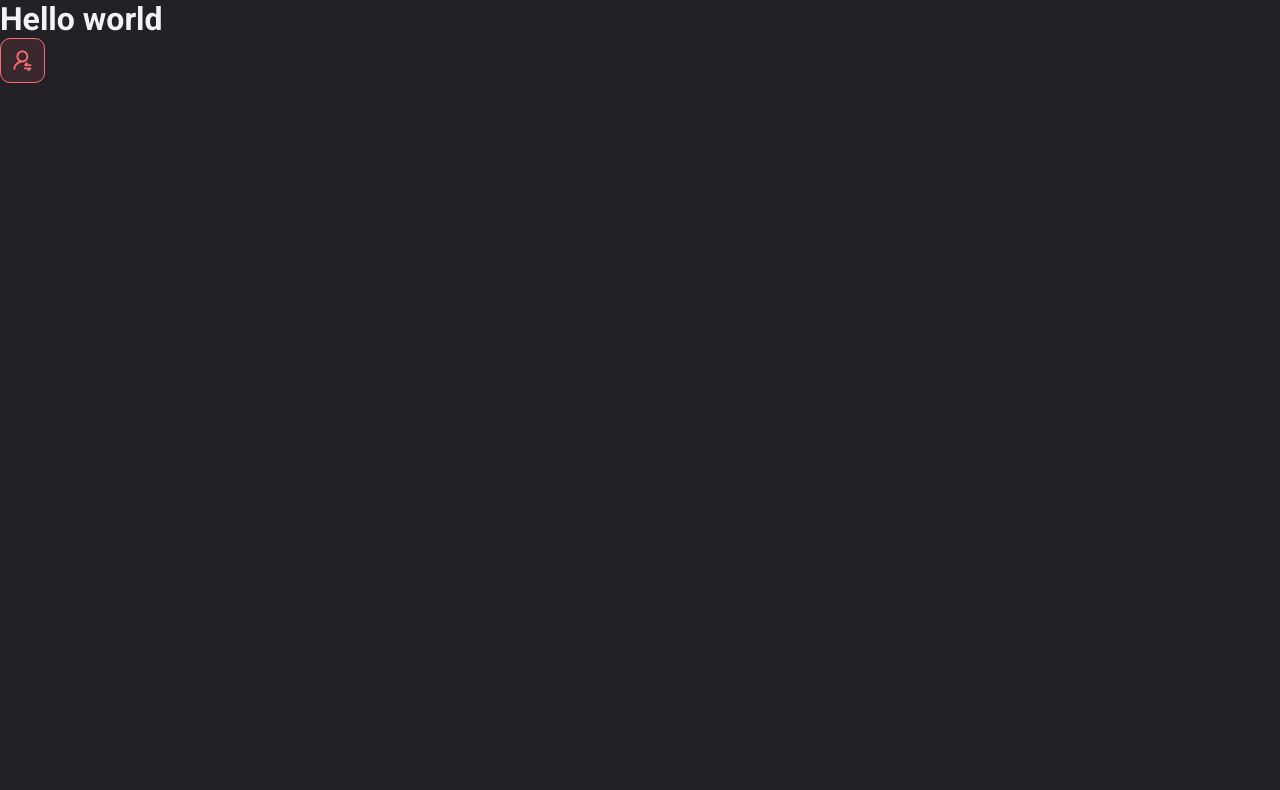
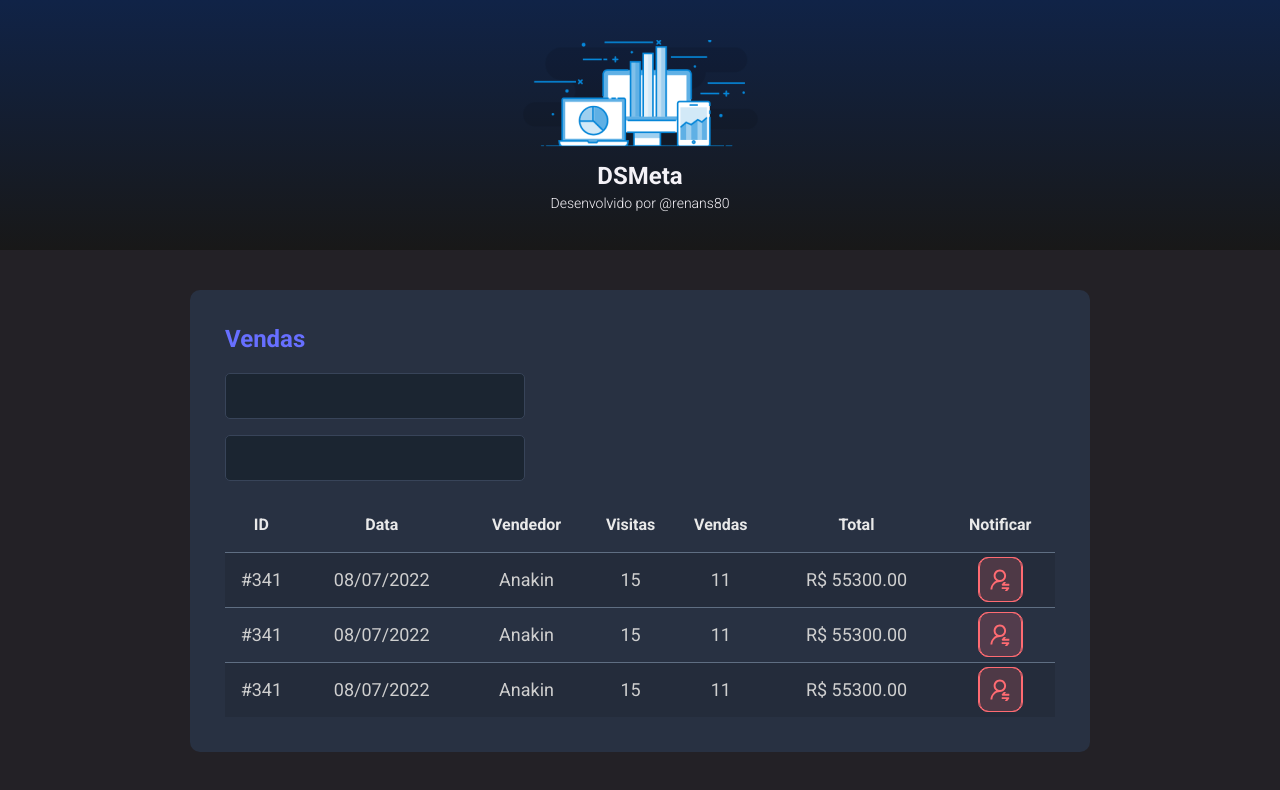
Before and after one commit to RenanS80/dsmeta, a React (Vite) app in the folder frontend/: page / in a window 1280 px wide. Shown: the top 790 px of the page. Built offline with nearby package versions, Linux system fonts and the light colour scheme.

Commit message:
feat (frontend): header and salesCard components

```diff
--- a/frontend/src/App.tsx
+++ b/frontend/src/App.tsx
@@ -1,13 +1,20 @@
-import NotificationButton from "./components/NotificationButton"
-
+import Header from "./components/Header"
+import SalesCard from "./components/SalesCard"
 
 function App() {
   return (
     <>
-        <h1>Hello world</h1>
-        <NotificationButton />
+      <Header />
+
+      <main>
+        <section id="sales">
+          <div className="dsmeta-container">
+            <SalesCard />
+          </div>
+        </section>
+      </main>
+
     </>
-
   )
 }
 
--- /dev/null
+++ b/frontend/src/components/Header/index.tsx
@@ -0,0 +1,19 @@
+import logo from '../../assets/images/logo.png';
+import './styles.css';
+
+function Header() {
+    return (
+        <header>
+            <div className="dsmeta-logo-container">
+                <img src={logo} alt="DSMeta" />
+                <h1>DSMeta</h1>
+                <p>
+                    Desenvolvido por
+                    <a href="https://github.com/RenanS80"> @renans80</a>
+                </p>
+            </div>
+        </header>
+    )
+}
+
+export default Header;
--- /dev/null
+++ b/frontend/src/components/Header/styles.css
@@ -0,0 +1,28 @@
+header {
+    background: linear-gradient(180deg, #102347 0%, #181818 100%);
+    height: 25rem;
+    display: flex;
+    align-items: center;
+    justify-content: center;
+}
+
+.dsmeta-logo-container {
+    display: flex;
+    flex-direction: column;
+    align-items: center;
+}
+
+.dsmeta-logo-container img {
+    width: 23.5rem;
+}
+
+.dsmeta-logo-container h1 {
+    margin-top: 1.5rem;
+    font-size: 2.4rem;
+}
+
+.dsmeta-logo-container p {
+    font-size: 1.4rem;
+    font-weight: 300;
+    margin-top: 0.5rem;
+}
--- a/frontend/src/components/NotificationButton/index.tsx
+++ b/frontend/src/components/NotificationButton/index.tsx
@@ -1,11 +1,11 @@
 import icon from '../../assets/images/notification-icon.svg';
+import './styles.css';
 
 function NotificationButton() {
     return (
         <div className="dsmeta-red-btn">
             <img src={icon} alt="Notificar" />
         </div>
-
     )
 }
 
--- /dev/null
+++ b/frontend/src/components/NotificationButton/styles.css
@@ -0,0 +1,11 @@
+.dsmeta-red-btn {
+    height: 4.5rem;
+    width: 4.5rem;
+    background: rgba(255, 107, 114, 0.1);
+    border: 0.1rem solid #ff6b72;
+    border-radius: 1rem;
+    display: flex;
+    align-items: center;
+    justify-content: center;
+    cursor: pointer;
+  }
--- /dev/null
+++ b/frontend/src/components/SalesCard/index.tsx
@@ -0,0 +1,85 @@
+import NotificationButton from '../NotificationButton';
+import './styles.css';
+
+function SalesCard() {
+    return (
+        <div className="dsmeta-card">
+            <h2 className="dsmeta-sales-title">Vendas</h2>
+            <div>
+                <div className="dsmeta-form-control-container">
+                    <input className="dsmeta-form-control" type="text" />
+                </div>
+                <div className="dsmeta-form-control-container">
+                    <input className="dsmeta-form-control" type="text" />
+                </div>
+            </div>
+
+            <div>
+                <table className="dsmeta-sales-table">
+                    <thead>
+                        <tr>
+                            <th className="show992">ID</th>
+                            <th className="show576">Data</th>
+                            <th>Vendedor</th>
+                            <th className="show992">Visitas</th>
+                            <th className="show992">Vendas</th>
+                            <th>Total</th>
+                            <th>Notificar</th>
+                        </tr>
+                    </thead>
+                    <tbody>
+                        <tr>
+                            <td className="show992">#341</td>
+                            <td className="show576">08/07/2022</td>
+                            <td>Anakin</td>
+                            <td className="show992">15</td>
+                            <td className="show992">11</td>
+                            <td>R$ 55300.00</td>
+                            <td>
+                                <div className="dsmeta-red-btn-container">
+                                    <div className="dsmeta-red-btn">
+                                        <NotificationButton />
+                                    </div>
+                                </div>
+                            </td>
+                        </tr>
+                        <tr>
+                            <td className="show992">#341</td>
+                            <td className="show576">08/07/2022</td>
+                            <td>Anakin</td>
+                            <td className="show992">15</td>
+                            <td className="show992">11</td>
+                            <td>R$ 55300.00</td>
+                            <td>
+                                <div className="dsmeta-red-btn-container">
+                                    <div className="dsmeta-red-btn">
+                                        <NotificationButton />
+                                    </div>
+                                </div>
+                            </td>
+                        </tr>
+                        <tr>
+                            <td className="show992">#341</td>
+                            <td className="show576">08/07/2022</td>
+                            <td>Anakin</td>
+                            <td className="show992">15</td>
+                            <td className="show992">11</td>
+                            <td>R$ 55300.00</td>
+                            <td>
+                                <div className="dsmeta-red-btn-container">
+                                    <div className="dsmeta-red-btn">
+                                        <NotificationButton />
+                                    </div>
+                                </div>
+                            </td>
+                        </tr>
+                    </tbody>
+
+                </table>
+            </div>
+
+        </div>
+    )
+}
+
+export default SalesCard;
--- /dev/null
+++ b/frontend/src/components/SalesCard/styles.css
@@ -0,0 +1,97 @@
+.dsmeta-card {
+    background-color: var(--card-bg);
+    border-radius: 1rem;
+    padding: 3rem 1rem;
+}
+
+.dsmeta-sales-title {
+    color: var(--card-title);
+    font-size: 2.4rem;
+    margin-bottom: 2rem;
+}
+
+.dsmeta-form-control-container {
+    margin-bottom: 1.6rem;
+    max-width: 30rem;
+}
+
+.dsmeta-form-control {
+    width: 100%;
+    height: 4.6rem;
+    background-color: var(--table-bg);
+    border: 0.1rem solid var(--table-border);
+    border-radius: 0.5rem;
+    color: var(--table-text);
+    padding: 0 2rem;
+    font-size: 1.8rem;
+}
+
+.dsmeta-sales-table {
+    width: 100%;
+    border-spacing: 0;
+    border-collapse: collapse;
+}
+
+.dsmeta-sales-table thead {
+    height: 5.5rem;
+    font-size: 1.6rem;
+    color: var(--table-head);
+    font-weight: 700;
+}
+
+.dsmeta-sales-table tbody {
+    font-size: 1.4rem;
+    font-weight: 400;
+    color: var(--table-body);
+    text-align: center;
+}
+
+.dsmeta-sales-table tbody tr {
+    height: 7.4rem;
+    border-top: 0.1rem solid var(--table-tr);
+}
+
+.dsmeta-sales-table tbody tr:hover>td {
+    background-color: var(--table-tr-hover);
+}
+
+.dsmeta-sales-table tbody tr:nth-child(odd) {
+    background-color: var(--table-tr-odd);
+}
+
+.dsmeta-red-btn-container {
+    display: flex;
+    justify-content: center;
+}
+
+.show576 {
+    display: none;
+}
+
+.show992 {
+    display: none;
+}
+
+@media (min-width: 576px) {
+    .show576 {
+        display: table-cell;
+    }
+
+    .dsmeta-card {
+        padding: 3.5rem;
+    }
+
+    .dsmeta-sales-table tbody tr {
+        height: 5.5rem;
+    }
+
+    .dsmeta-sales-table tbody {
+        font-size: 1.8rem;
+    }
+}
+
+@media (min-width: 992px) {
+    .show992 {
+        display: table-cell;
+    }
+}
--- a/frontend/src/index.css
+++ b/frontend/src/index.css
@@ -2,7 +2,17 @@
 
 :root {
   --black: #232126;
-  --white: #F4F2F7
+  --white: #F4F2F7;
+  --card-bg: #283142;
+  --card-title: #676FFF;
+  --table-bg: #1B2531;
+  --table-border: #384459;
+  --table-text: #9AAABE;
+  --table-head: #E9E9E9;
+  --table-body: #CFCFCF;
+  --table-tr: #5F6E82;
+  --table-tr-hover: #384459;
+  --table-tr-odd: #242C3B;
 }
 
 * {
@@ -33,40 +43,6 @@
   text-decoration: none;
 }
 
-header {
-  background: linear-gradient(180deg, #102347 0%, #181818 100%);
-  height: 2.2rem;
-  display: flex;
-  align-items: center;
-  justify-content: center;
-}
-
-.dsmeta-logo-container {
-  display: flex;
-  flex-direction: column;
-  align-items: center;
-}
-
-.dsmeta-logo-container img {
-  width: 23.5rem;
-}
-
-.dsmeta-logo-container h1 {
-  margin-top: 1.5rem;
-  font-size: 2.4rem;
-}
-
-.dsmeta-logo-container p {
-  font-size: 1.4rem;
-  font-weight: 300;
-}
-
-.dsmeta-card {
-  background-color: #283142;
-  border-radius: 1rem;
-  padding: 3rem 1rem;
-}
-
 .dsmeta-container {
   width: 100%;
   max-width: 90rem;
@@ -76,111 +52,3 @@
 #sales {
   padding: 4rem 1rem;
 }
-
-.dsmeta-sales-title {
-  color: #676fff;
-  font-size: 2.4rem;
-  margin-bottom: 2rem;
-}
-
-.dsmeta-form-control-container {
-  margin-bottom: 1.6rem;
-  max-width: 30rem;
-}
-
-.dsmeta-form-control {
-  width: 100%;
-  height: 4.6rem;
-  background-color: #1b2531;
-  border: 0.1rem solid #384459;
-  border-radius: 0.5rem;
-  color: #9aaabe;
-  padding: 0 2rem;
-  font-size: 1.8rem;
-}
-
-.dsmeta-sales-table {
-  width: 100%;
-  border-spacing: 0;
-  border-collapse: collapse;
-}
-
-.dsmeta-sales-table thead {
-  height: 5.5rem;
-  font-size: 1.6rem;
-  color: #e9e9e9;
-  font-weight: 700;
-}
-
-.dsmeta-sales-table tbody {
-  font-size: 1.4rem;
-  font-weight: 400;
-  color: #cfcfcf;
-  text-align: center;
-}
-
-.dsmeta-sales-table tbody tr {
-  height: 7.4rem;
-  border-top: 0.1rem solid #5f6e82;
-}
-
-.dsmeta-sales-table tbody tr:hover > td {
-  background-color: #384459;
-}
-
-.dsmeta-sales-table tbody tr:nth-child(odd) {
-  background-color: #242c3b;
-}
-
-.dsmeta-red-btn-container {
-    display: flex;
-    justify-content: center;
-}
-
-.dsmeta-red-btn {
-  height: 4.5rem;
-  width: 4.5rem;
-  background: rgba(255, 107, 114, 0.1);
-  border: 0.1rem solid #ff6b72;
-  border-radius: 1rem;
-  display: flex;
-  align-items: center;
-  justify-content: center;
-  cursor: pointer;
-}
-
-.dsmeta-red-btn img {
-    width: 1.9rem;
-}
-
-.show576 {
-    display: none;
-}
-
-.show992 {
-    display: none;
-}
-
-@media (min-width: 576px) {
-    .show576 {
-        display: table-cell;
-    }
-
-    .dsmeta-card {
-        padding: 3.5rem;
-    }
-
-    .dsmeta-sales-table tbody tr {
-        height: 5.5rem;
-    }
-
-    .dsmeta-sales-table tbody {
-        font-size: 1.8rem;
-    }
-}
-
-@media (min-width: 992px) {
-    .show992 {
-        display: table-cell;
-    }
-}
```
Also changed, not shown: frontend/src/assets/images/logo.png (added).
